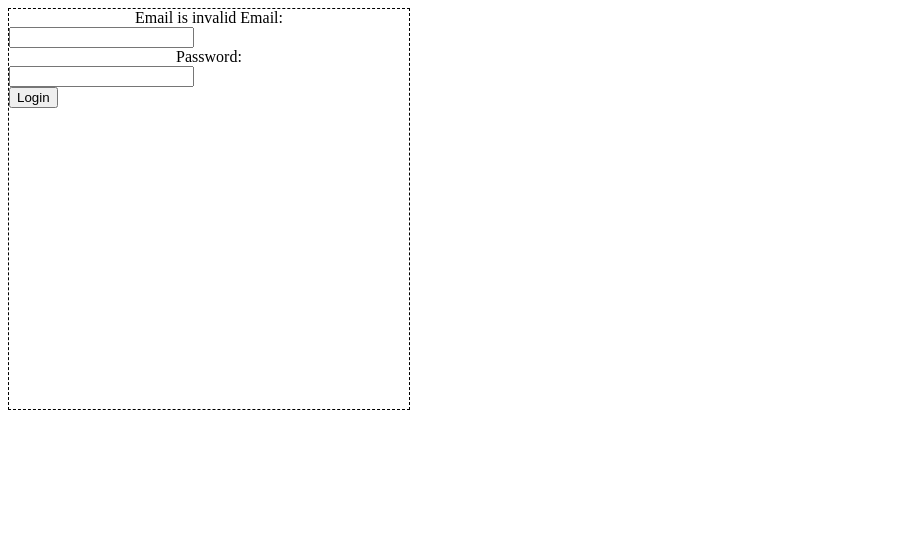
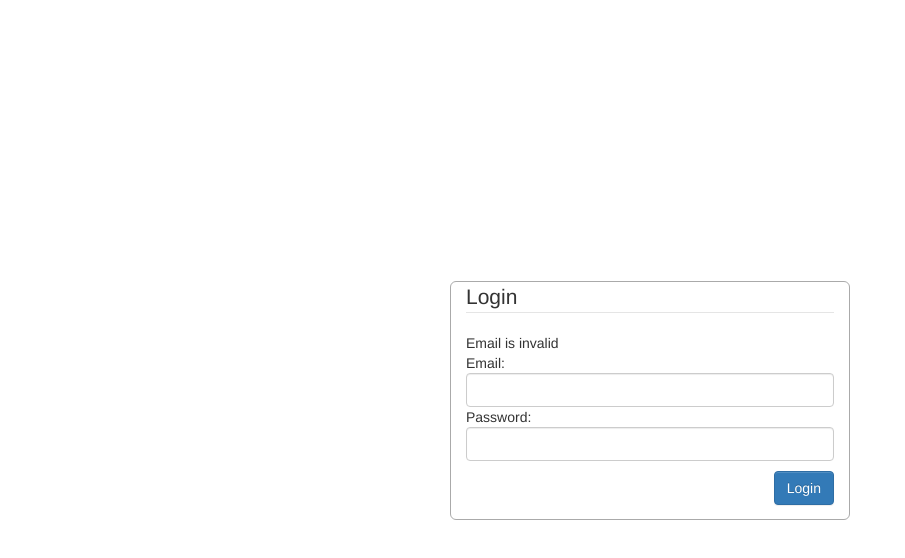
Before and after one commit to juboba/TestLogin, a website: page app/index.html in a window 1280 px wide. Shown: the whole page, without its empty margins (0-905 px from the left). Drawn offline with nearby package versions, Linux system fonts and the light colour scheme; some packages are replaced by stand-ins of ours; a script that the page names is missing.

Commit message:
Change View styles

```diff
--- a/app/index.html
+++ b/app/index.html
@@ -6,17 +6,30 @@
     </head>
     <body ng-app="testApp">
 
-        <div id="wrapper">
-            <div id="wrapper2">
-                <div id="login" ng-controller="loginController">
-                    <form name="loginForm" novalidate ng-submit="login()">
-                        <span ng-show="loginForm.email.$error">Email is invalid</span>
-                        Email: <input type="email" ng-model-options="{updateOn: 'blur'}" ng-model="email" />
-                        Password: <input type="password" ng-model="password" />
-                        <input type="submit" value="Login" />
-                    </form>
-                </div>
-            </div>
+        <div id="wrapper" class="container">
+	    <div class="row vertical-center-row">
+		<div id="login" class="text-center col-md-4 col-md-offset-4" ng-controller="loginController">
+		    <form name="loginForm" novalidate ng-submit="login()">
+			<fieldset>
+			    <legend>Login</legend>
+			    <span ng-show="!loginForm.email.$valid">Email is invalid</span>
+
+			    <div ng-class="{'has-error': !loginForm.email.$valid}">
+				<span>Email: </span>
+				<input class="form-control" name="email" type="email" ng-model-options="{updateOn: 'blur'}" ng-model="email" />
+			    </div>
+			    <div ng-class="{'has-error': !loginForm.password.$valid}">
+				<span>Password:</span>
+				<input class="form-control" name="password" type="password" ng-model="password" />
+			    </div>
+
+			    <span style="float: left" ng-bind="message"></span>
+
+			    <input class="btn btn-primary" type="submit" value="Login" />
+			</fieldset>
+		    </form>
+		</div>
+	    </div>
         </div>
 
         <script type="text/javascript" src="angular/angular.js"></script>
--- a/app/styles/style.css
+++ b/app/styles/style.css
@@ -1,31 +1,29 @@
-[name=loginForm] input.ng-invalid {
-    background-color: #f00;
+@import url('http://getbootstrap.com/dist/css/bootstrap.css');
+html, body, #wrapper {
+    height: 100%;
 }
 
 #wrapper {
     display: table;
-    width: 100%;
-    height: 100%;
 }
 
-#wrapper2 {
+.vertical-center-row {
     display: table-cell;
+    vertical-align: middle;
 }
 
 #login {
-    /*margin: 0 auto 0 auto;*/
-    vertical-align: middle;
-    text-align: center;
-    max-width: 400px;
-    min-width: 325px;
-    height: 400px;
-    display: block;
-    border: 1px dashed black;
-}
-
-#login form {
+    border: 1px solid #aaa;
+    text-align: left;
+    width: 400px;
+    border-radius: 6px;
 }
 
 #login form input {
     display: block;
 }
+
+#login .btn {
+    margin-top: 10px;
+    margin-left: auto;
+}
```
